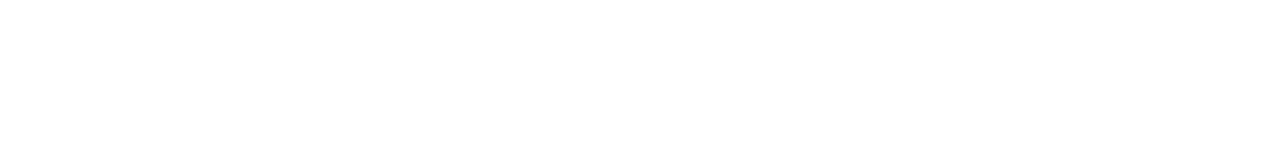
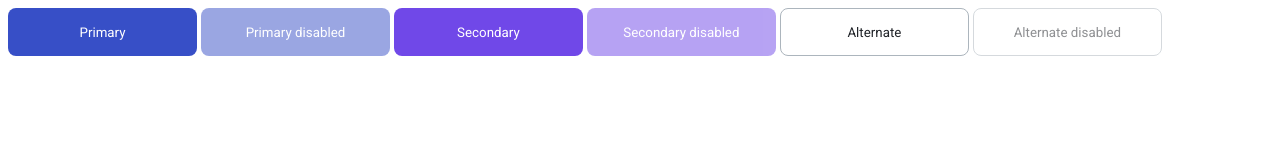
Before and after one commit to js-tasks-ru/htmlcss-20240412_ivan-glushkov1997, a website: page 03-lection1/01-button/index.html in a window 1280 px wide. Drawn offline with Linux system fonts and the light colour scheme.

Commit message:
feat: 03-lection1

```diff
--- a/03-lection1/01-button/button.css
+++ b/03-lection1/01-button/button.css
@@ -1 +1,38 @@
+@import "assets/css/main.css";
 /* Стилизация кнопки */
+.button {
+    width: 189px;
+    height: 48px;
+    border-style: none;
+    border-radius: 8px;
+
+    color: var(--white);
+    cursor: pointer;
+}
+
+.button:hover:not(:disabled) {
+    filter: contrast(200%) saturate(200%);
+}
+
+.button:disabled {
+    cursor: not-allowed;
+    opacity: 0.5;
+}
+
+.button_primary {
+    background-color: var(--primary);
+}
+
+.button_secondary {
+    background-color: var(--secondary);
+}
+
+.button_alternate {
+    color: var(--black);
+    border: thin solid var(--grey-3);
+    background-color: var(--white);
+}
+
+.button_alternate:hover:not(:disabled) {
+    border-color: var(--black);
+}
--- a/03-lection1/01-button/index.html
+++ b/03-lection1/01-button/index.html
@@ -6,6 +6,13 @@
         <link rel="stylesheet" href="./button.css">
     </head>
     <body>
+      <button class="button button_primary">Primary</button>
+      <button class="button button_primary" disabled>Primary disabled</button>
 
+      <button class="button button_secondary">Secondary</button>
+      <button class="button button_secondary" disabled>Secondary disabled</button>
+
+      <button class="button button_alternate">Alternate</button>
+      <button class="button button_alternate" disabled>Alternate disabled</button>
     </body>
 </html>
```
